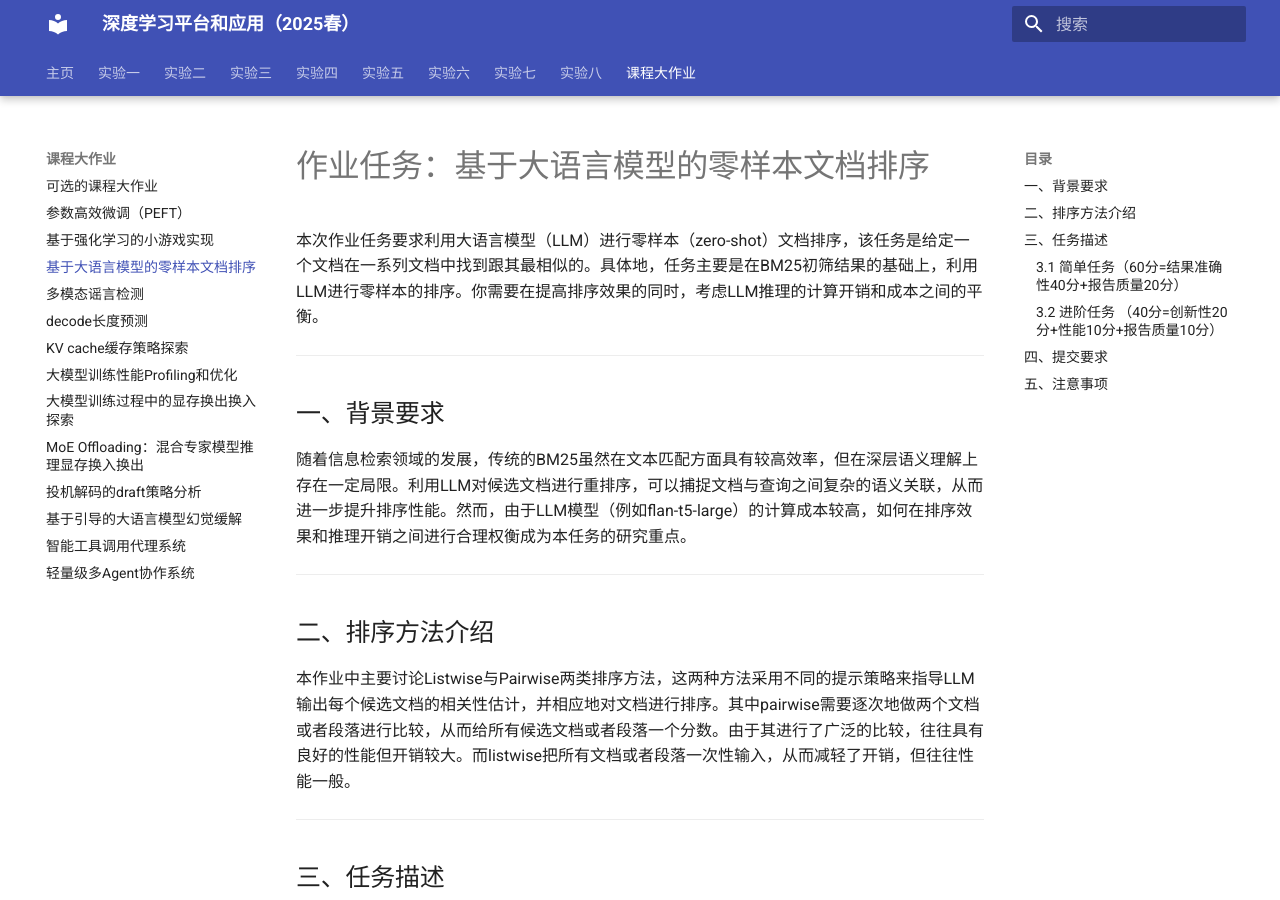
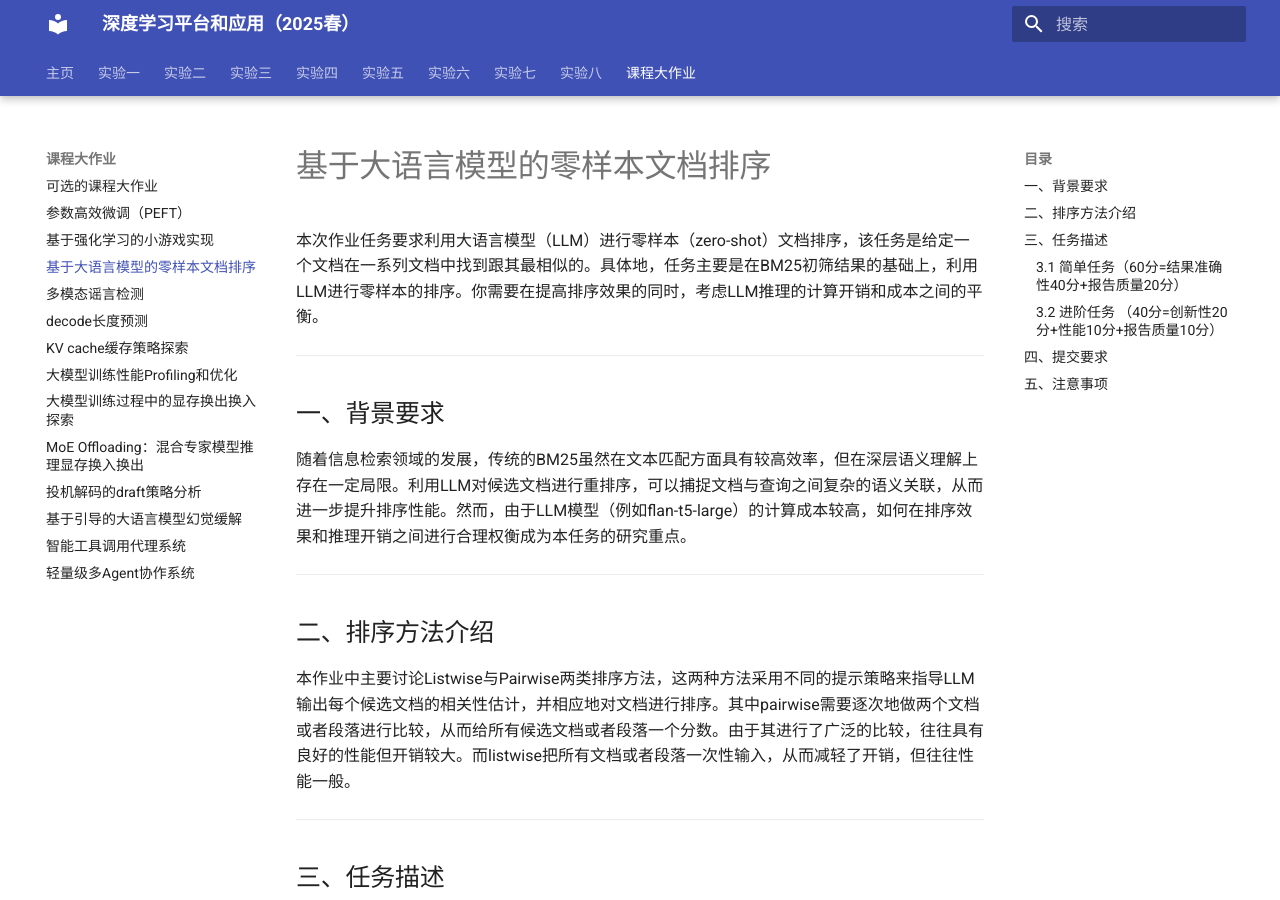
Before and after one commit to zhiweinju/nju-dl-lab-2025spring, an MkDocs documentation site: the page built from docs/final/projects/NJU_2025spring_ranking.md, in a window 1280 px wide and 900 px high. Built offline with MkDocs 1.6.1 and Material for MkDocs 9.7.7, drawn with Linux system fonts in a browser that asks for light colours; a style sheet for code colours, icons or effects is not loaded.

Commit message:
Update NJU_2025spring_ranking.md

```diff
--- a/docs/final/projects/NJU_2025spring_ranking.md
+++ b/docs/final/projects/NJU_2025spring_ranking.md
@@ -1,4 +1,4 @@
-# 作业任务：基于大语言模型的零样本文档排序
+# 基于大语言模型的零样本文档排序
 
 本次作业任务要求利用大语言模型（LLM）进行零样本（zero-shot）文档排序，该任务是给定一个文档在一系列文档中找到跟其最相似的。具体地，任务主要是在BM25初筛结果的基础上，利用LLM进行零样本的排序。你需要在提高排序效果的同时，考虑LLM推理的计算开销和成本之间的平衡。
 
```
